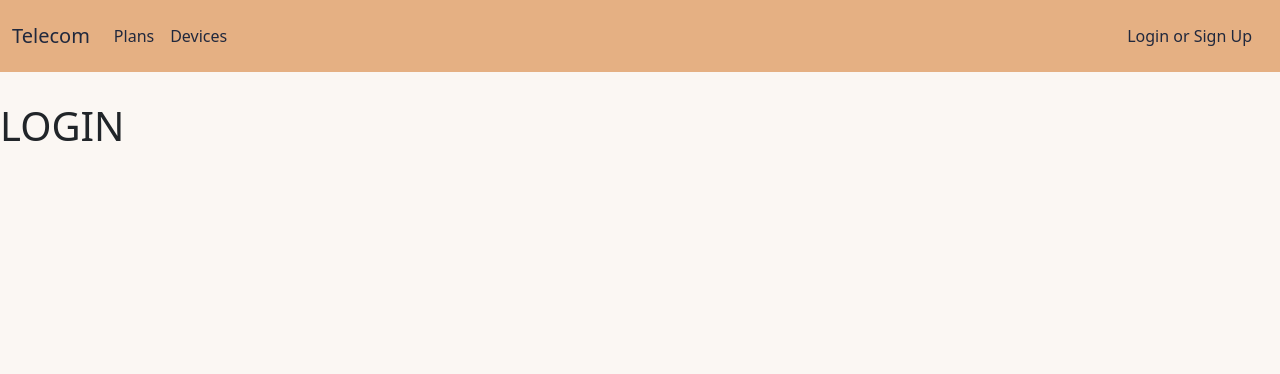
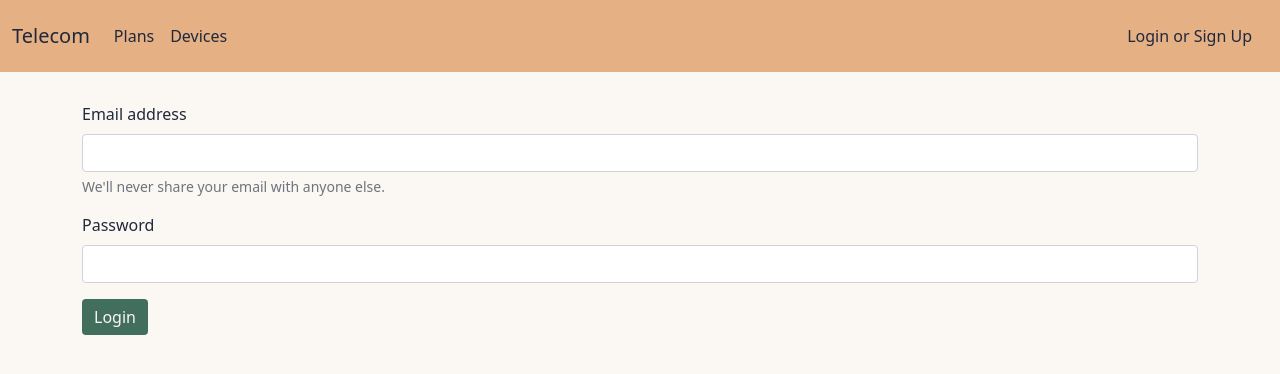
Before and after one commit to devongates/telecom-customer-portal, an Angular app in the folder telecom-angular/: page /login in a window 1280 px wide. Shown: the top 374 px of the page. Built offline with nearby package versions, Linux system fonts and the light colour scheme.

Commit message:
Added login component :bust_in_silhouette:

```diff
--- a/telecom-angular/src/app/login/login.component.html
+++ b/telecom-angular/src/app/login/login.component.html
@@ -1 +1,25 @@
-<h1>LOGIN</h1>
+<div class="container">
+  <form>
+    <div class="mb-3">
+      <label for="exampleInputEmail1" class="form-label blue-text"
+        >Email address</label
+      >
+      <input
+        type="email"
+        class="form-control"
+        id="exampleInputEmail1"
+        aria-describedby="emailHelp"
+      />
+      <div id="emailHelp" class="form-text">
+        We'll never share your email with anyone else.
+      </div>
+    </div>
+    <div class="mb-3">
+      <label for="exampleInputPassword1" class="form-label blue-text"
+        >Password</label
+      >
+      <input type="password" class="form-control" id="exampleInputPassword1" />
+    </div>
+    <button type="submit" class="btn green-btn">Login</button>
+  </form>
+</div>
--- a/telecom-angular/src/styles.css
+++ b/telecom-angular/src/styles.css
@@ -3,7 +3,7 @@
 
 :root {
   --c-white: #fbf7f3;
-  --c-blue:  #20283d;
+  --c-blue: #20283d;
   --c-green: #426e5d;
   --c-peach: #e5b083;
 }
@@ -25,8 +25,6 @@ nav {
   color: var(--c-green);
 }
 
-
-
 /************************************\
 |              Buttons               |
 \************************************/
@@ -40,17 +38,20 @@ nav {
   color: var(--c-peach);
 }
 
+.green-btn {
+  background-color: var(--c-green);
+  border: none;
+  color: var(--c-white);
+}
+.green-btn:hover {
+  color: var(--c-peach);
+}
 
-
-.edit-btn{
+.edit-btn {
   margin-top: 10px;
   background: transparent;
   border: none !important;
 }
-.white-text{
-	color: var(--c-white);
-}
-
 
 /************************************\
 |               Cards                |
@@ -78,11 +79,9 @@ nav {
   color: var(--c-blue);
 }
 
-
-.phone-card{
+.phone-card {
   padding-top: 0;
 }
-
 
 /************************************\
 |               Tables               |
@@ -100,3 +99,17 @@ nav {
   background-color: var(--c-green);
   color: var(--c-white);
 }
+
+/************************************\
+|               Text                 |
+\************************************/
+
+.white-text {
+  color: var(--c-white);
+}
+.blue-text {
+  color: var(--c-blue);
+}
+.green-text {
+  color: var(--c-green);
+}
```
Lines whose indentation alone changed are shown as unchanged.
